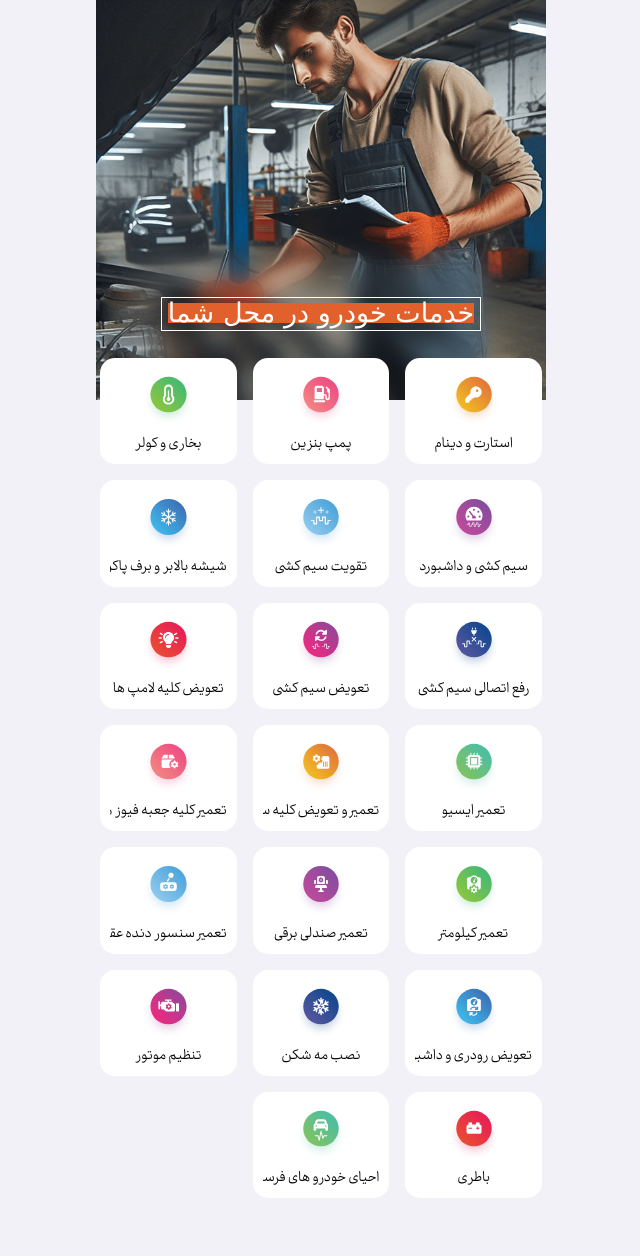
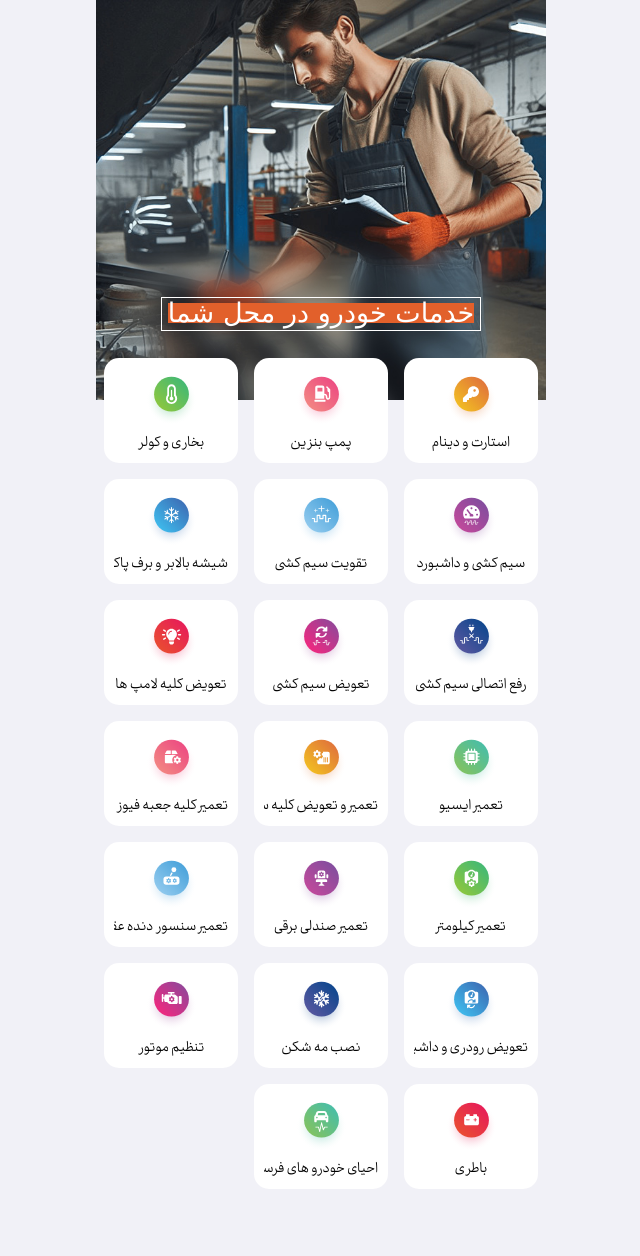
Before and after one commit to vahidrezaei/ui_el, a PHP site: page / in a window 1280 px wide. Shown: the whole page, without its empty margins (319-959 px from the left). After the commit the page ends 1189 px from the top, so only its background shows below. Run offline with PHP 8.4, Linux system fonts and the light colour scheme; some web fonts are replaced.

Commit message:
اصلاح overflow-x

```diff
--- a/index.php
+++ b/index.php
@@ -32,10 +32,10 @@
     </div> <!-- image-khadamat -->
 
     <div class="khadamat-items">
-        <div class="row row-cols-3 m-cstm">
+        <div class="row row-cols-3 m-0">
             <?php foreach($vector as $key => $val) {?>
 
-				<div class="col p-2">
+				<div class="col p-1 p-sm-2">
                     <a class="k-item overflow-hidden" href="#">
                         <div class="m-1"><img src="images/img/<?= $key ?>.svg" class="img-v w-50" alt=""></div>
                         <span class="txt text-nowrap"><?= $val ?></span>
```
